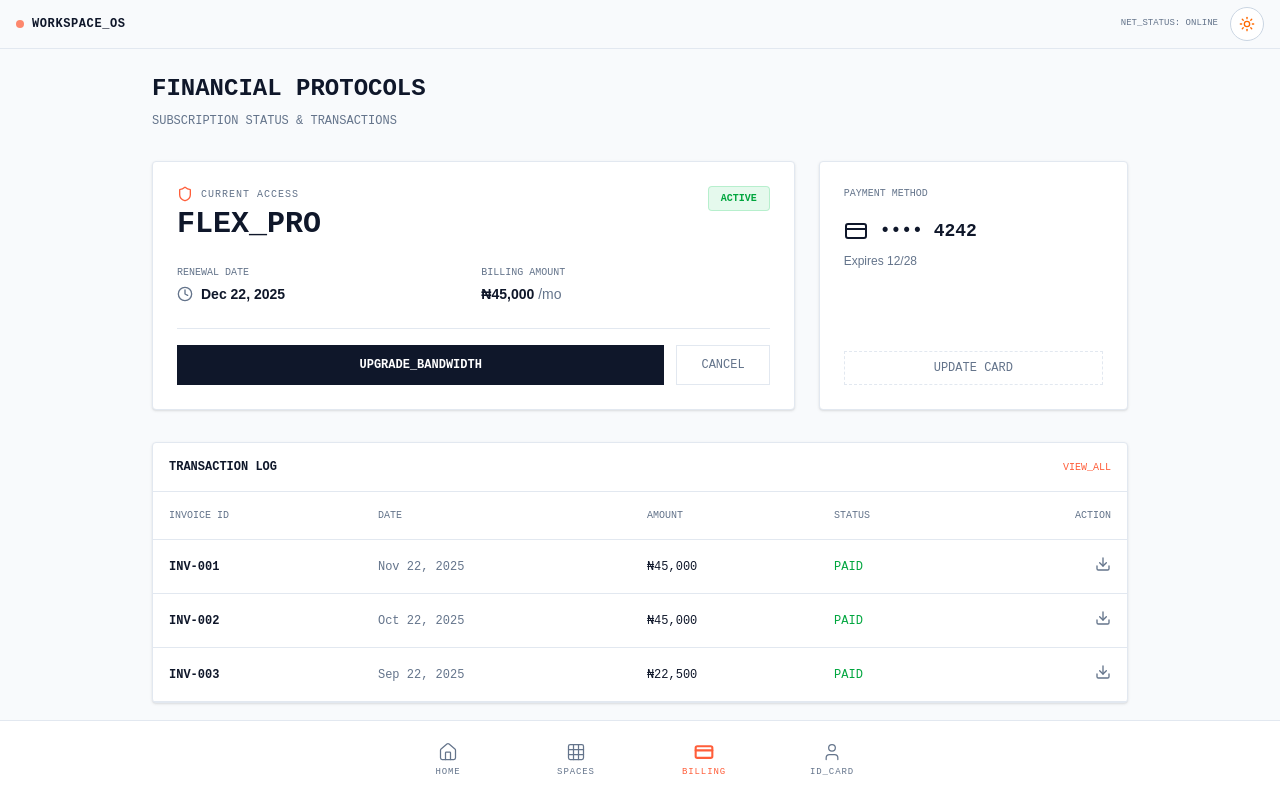
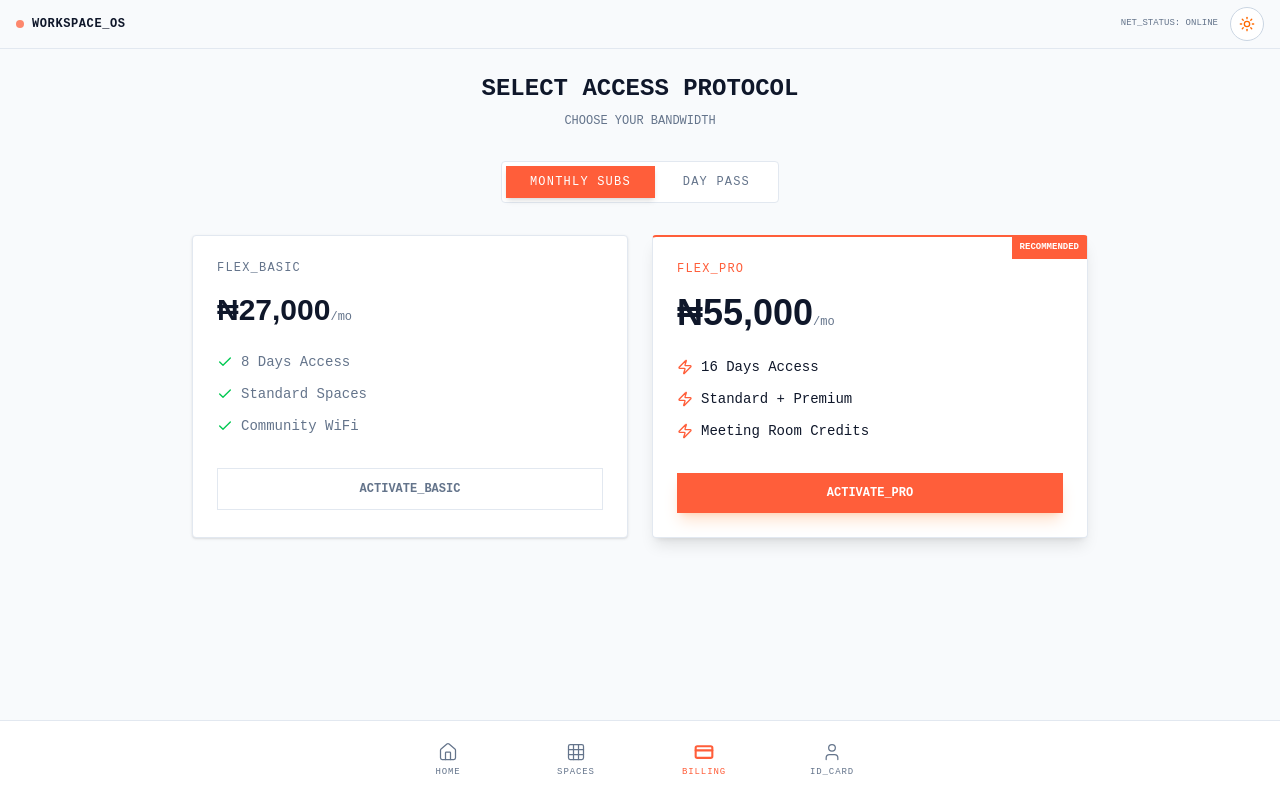
Before and after one commit to OlaMarcus09/subscriber_frontend, a Next.js app: page /plans in a window 1280 px wide. Built offline with nearby package versions, Linux system fonts and the light colour scheme.

Commit message:
Feature: Added Day Pass tab and fixed Theme Switcher

```diff
--- a/pages/plans.js
+++ b/pages/plans.js
@@ -1,123 +1,125 @@
 import React, { useState } from 'react';
 import Head from 'next/head';
 import AppLayout from '../components/AppLayout';
-import { CreditCard, Clock, Download, Zap, ChevronRight, Shield } from 'lucide-react';
+import { CreditCard, Check, Zap, QrCode } from 'lucide-react';
 
-export default function BillingPage() {
-  // Mock Data representing the logged-in user's sub
-  const subscription = {
-    plan: 'FLEX_PRO',
-    status: 'ACTIVE',
-    price: '₦45,000',
-    cycle: 'Monthly',
-    renewal: 'Dec 22, 2025',
-    payment_method: 'VISA •••• 4242'
-  };
-
-  const invoices = [
-    { id: 'INV-001', date: 'Nov 22, 2025', amount: '₦45,000', status: 'PAID' },
-    { id: 'INV-002', date: 'Oct 22, 2025', amount: '₦45,000', status: 'PAID' },
-    { id: 'INV-003', date: 'Sep 22, 2025', amount: '₦22,500', status: 'PAID' }, // Was on basic before
-  ];
+export default function PlansPage() {
+  const [activeTab, setActiveTab] = useState('subs'); // 'subs' or 'daypass'
 
   return (
-    <AppLayout activePage="billing">
-      <Head><title>Billing | Workspace OS</title></Head>
+    <AppLayout activePage="plans">
+      <Head><title>Access Protocols | Workspace OS</title></Head>
 
-      <div className="mb-8">
-        <h1 className="text-2xl font-bold text-[var(--text-main)] font-mono uppercase mb-2">Financial Protocols</h1>
-        <p className="text-[var(--text-muted)] font-mono text-xs">SUBSCRIPTION STATUS & TRANSACTIONS</p>
+      <div className="mb-8 text-center">
+        <h1 className="text-2xl font-bold text-[var(--text-main)] font-mono uppercase mb-2">Select Access Protocol</h1>
+        <p className="text-[var(--text-muted)] font-mono text-xs">CHOOSE YOUR BANDWIDTH</p>
       </div>
 
-      <div className="grid grid-cols-1 md:grid-cols-3 gap-6 mb-8">
-
-        {/* --- ACTIVE PLAN CARD --- */}
-        <div className="md:col-span-2 bg-[var(--bg-surface)] border border-[var(--border-color)] p-6 relative overflow-hidden rounded-sm shadow-sm">
-            <div className="flex justify-between items-start mb-6">
-                <div>
-                    <div className="flex items-center space-x-2 mb-1">
-                        <Shield className="w-4 h-4 text-[var(--color-accent)]" />
-                        <span className="text-[10px] font-mono text-[var(--text-muted)] uppercase tracking-widest">Current Access</span>
-                    </div>
-                    <h2 className="text-3xl font-bold text-[var(--text-main)] font-mono">{subscription.plan}</h2>
-                </div>
-                <div className="px-3 py-1 bg-green-500/10 border border-green-500/20 text-green-600 text-[10px] font-mono uppercase font-bold rounded-sm">
-                    {subscription.status}
-                </div>
-            </div>
-
-            <div className="grid grid-cols-2 gap-4 text-sm mb-6">
-                <div>
-                    <div className="text-[10px] font-mono text-[var(--text-muted)] uppercase mb-1">Renewal Date</div>
-                    <div className="flex items-center text-[var(--text-main)] font-bold">
-                        <Clock className="w-4 h-4 mr-2 text-[var(--text-muted)]" /> {subscription.renewal}
-                    </div>
-                </div>
-                <div>
-                    <div className="text-[10px] font-mono text-[var(--text-muted)] uppercase mb-1">Billing Amount</div>
-                    <div className="text-[var(--text-main)] font-bold">{subscription.price} <span className="text-[var(--text-muted)] font-normal">/mo</span></div>
-                </div>
-            </div>
-
-            <div className="flex space-x-3 border-t border-[var(--border-color)] pt-4">
-                <button className="flex-1 py-3 bg-[var(--text-main)] text-[var(--bg-surface)] font-mono text-xs font-bold uppercase hover:opacity-90 transition-opacity">
-                    Upgrade_Bandwidth
+      {/* --- TOGGLE TABS --- */}
+      <div className="flex justify-center mb-8">
+        <div className="bg-[var(--bg-surface)] border border-[var(--border-color)] p-1 rounded-sm flex space-x-1">
+            <button
+                onClick={() => setActiveTab('subs')}
+                className={`px-6 py-2 text-xs font-mono uppercase tracking-widest transition-all ${activeTab === 'subs' ? 'bg-[var(--color-accent)] text-white shadow-md' : 'text-[var(--text-muted)] hover:text-[var(--text-main)]'}`}
+            >
+                Monthly Subs
             </button>
-                <button className="px-6 border border-[var(--border-color)] text-[var(--text-muted)] font-mono text-xs hover:text-red-500 hover:border-red-500 transition-colors uppercase">
-                    Cancel
+            <button
+                onClick={() => setActiveTab('daypass')}
+                className={`px-6 py-2 text-xs font-mono uppercase tracking-widest transition-all ${activeTab === 'daypass' ? 'bg-[var(--color-accent)] text-white shadow-md' : 'text-[var(--text-muted)] hover:text-[var(--text-main)]'}`}
+            >
+                Day Pass
             </button>
         </div>
       </div>
 
-        {/* --- PAYMENT METHOD --- */}
-        <div className="bg-[var(--bg-surface)] border border-[var(--border-color)] p-6 rounded-sm shadow-sm flex flex-col justify-between">
-            <div>
-                <div className="text-[10px] font-mono text-[var(--text-muted)] uppercase mb-4">Payment Method</div>
-                <div className="flex items-center mb-2">
-                    <CreditCard className="w-6 h-6 text-[var(--text-main)] mr-3" />
-                    <span className="text-lg font-mono font-bold text-[var(--text-main)]">•••• 4242</span>
+      {/* --- SUBSCRIPTIONS TAB --- */}
+      {activeTab === 'subs' && (
+        <div className="grid md:grid-cols-2 gap-6 max-w-4xl mx-auto">
+
+            {/* FLEX BASIC */}
+            <div className="bg-[var(--bg-surface)] border border-[var(--border-color)] p-6 hover:border-[var(--text-muted)] transition-colors relative group rounded-sm shadow-sm">
+                <div className="text-[var(--text-muted)] font-mono text-xs uppercase mb-4 tracking-widest">FLEX_BASIC</div>
+                <div className="mb-6">
+                    <span className="text-3xl font-bold text-[var(--text-main)]">₦27,000</span>
+                    <span className="text-[var(--text-muted)] font-mono text-xs">/mo</span>
                 </div>
-                <p className="text-xs text-[var(--text-muted)]">Expires 12/28</p>
+                <ul className="space-y-3 mb-8 text-sm text-[var(--text-muted)] font-mono">
+                    <li className="flex items-center"><Check className="w-4 h-4 mr-2 text-green-500" /> 8 Days Access</li>
+                    <li className="flex items-center"><Check className="w-4 h-4 mr-2 text-green-500" /> Standard Spaces</li>
+                    <li className="flex items-center"><Check className="w-4 h-4 mr-2 text-green-500" /> Community WiFi</li>
+                </ul>
+                <button className="w-full py-3 border border-[var(--border-color)] text-[var(--text-muted)] font-mono text-xs font-bold hover:border-[var(--text-main)] hover:text-[var(--text-main)] transition-all uppercase">
+                    ACTIVATE_BASIC
+                </button>
             </div>
-            <button className="w-full mt-6 py-2 border border-dashed border-[var(--border-color)] text-[var(--text-muted)] font-mono text-xs uppercase hover:border-[var(--color-accent)] hover:text-[var(--color-accent)] transition-colors">
-                Update Card
+
+            {/* FLEX PRO */}
+            <div className="bg-[var(--bg-surface)] border-t-2 border-t-[var(--color-accent)] border-x border-b border-[var(--border-color)] p-6 relative shadow-lg rounded-sm">
+                <div className="absolute top-0 right-0 bg-[var(--color-accent)] text-white text-[9px] font-mono font-bold px-2 py-1 uppercase">Recommended</div>
+                <div className="text-[var(--color-accent)] font-mono text-xs uppercase mb-4 tracking-widest">FLEX_PRO</div>
+                <div className="mb-6">
+                    <span className="text-4xl font-bold text-[var(--text-main)]">₦55,000</span>
+                    <span className="text-[var(--text-muted)] font-mono text-xs">/mo</span>
+                </div>
+                <ul className="space-y-3 mb-8 text-sm text-[var(--text-main)] font-mono">
+                    <li className="flex items-center"><Zap className="w-4 h-4 mr-2 text-[var(--color-accent)]" /> 16 Days Access</li>
+                    <li className="flex items-center"><Zap className="w-4 h-4 mr-2 text-[var(--color-accent)]" /> Standard + Premium</li>
+                    <li className="flex items-center"><Zap className="w-4 h-4 mr-2 text-[var(--color-accent)]" /> Meeting Room Credits</li>
+                </ul>
+                <button className="w-full py-3 bg-[var(--color-accent)] text-white font-mono text-xs font-bold hover:opacity-90 transition-all uppercase shadow-lg shadow-orange-500/20">
+                    ACTIVATE_PRO
                 </button>
             </div>
         </div>
+      )}
 
-      {/* --- INVOICE HISTORY --- */}
-      <div className="bg-[var(--bg-surface)] border border-[var(--border-color)] rounded-sm shadow-sm">
-        <div className="p-4 border-b border-[var(--border-color)] flex justify-between items-center">
-            <h3 className="text-xs font-mono text-[var(--text-main)] uppercase font-bold">Transaction Log</h3>
-            <button className="text-[10px] font-mono text-[var(--color-accent)] hover:underline">VIEW_ALL</button>
+      {/* --- DAY PASS TAB --- */}
+      {activeTab === 'daypass' && (
+        <div className="max-w-md mx-auto">
+            <div className="bg-[var(--bg-surface)] border border-[var(--border-color)] p-8 text-center relative overflow-hidden rounded-sm shadow-md">
+                {/* Decorative Scanline */}
+                <div className="absolute top-0 left-0 w-full h-1 bg-[var(--color-accent)] animate-pulse"></div>
+
+                <div className="w-16 h-16 bg-[var(--bg-input)] rounded-full flex items-center justify-center mx-auto mb-4 text-[var(--color-accent)]">
+                    <QrCode className="w-8 h-8" />
                 </div>
-        <table className="w-full text-left">
-            <thead>
-                <tr className="text-[10px] font-mono text-[var(--text-muted)] border-b border-[var(--border-color)] uppercase bg-[var(--bg-input)]">
-                    <th className="p-4 font-normal">Invoice ID</th>
-                    <th className="p-4 font-normal">Date</th>
-                    <th className="p-4 font-normal">Amount</th>
-                    <th className="p-4 font-normal">Status</th>
-                    <th className="p-4 font-normal text-right">Action</th>
-                </tr>
-            </thead>
-            <tbody className="font-mono text-xs">
-                {invoices.map((inv) => (
-                    <tr key={inv.id} className="border-b border-[var(--border-color)] hover:bg-[var(--bg-input)] transition-colors">
-                        <td className="p-4 text-[var(--text-main)] font-bold">{inv.id}</td>
-                        <td className="p-4 text-[var(--text-muted)]">{inv.date}</td>
-                        <td className="p-4 text-[var(--text-main)]">{inv.amount}</td>
-                        <td className="p-4 text-green-600">{inv.status}</td>
-                        <td className="p-4 text-right">
-                            <button className="text-[var(--text-muted)] hover:text-[var(--text-main)]">
-                                <Download className="w-4 h-4" />
+
+                <h2 className="text-2xl font-bold text-[var(--text-main)] font-mono mb-2">Single Day Pass</h2>
+                <p className="text-[var(--text-muted)] text-sm mb-6">
+                    Instant access to any Standard or Premium space for 24 hours. Pay now, scan immediately.
+                </p>
+
+                <div className="mb-8 p-4 bg-[var(--bg-input)] border border-[var(--border-color)] rounded-sm">
+                    <div className="text-3xl font-bold text-[var(--text-main)] font-mono">₦4,500</div>
+                    <div className="text-[10px] text-[var(--text-muted)] uppercase tracking-widest">FLAT RATE / DAY</div>
+                </div>
+
+                <div className="space-y-3 mb-8 text-left text-sm text-[var(--text-muted)] font-mono">
+                    <div className="flex justify-between border-b border-[var(--border-color)] pb-2">
+                        <span>Valid For:</span>
+                        <span className="text-[var(--text-main)]">One Check-in</span>
+                    </div>
+                    <div className="flex justify-between border-b border-[var(--border-color)] pb-2">
+                        <span>Expiry:</span>
+                        <span className="text-[var(--text-main)]">24 Hours from purchase</span>
+                    </div>
+                    <div className="flex justify-between">
+                        <span>Access:</span>
+                        <span className="text-[var(--text-main)]">All 7 Hubs*</span>
+                    </div>
+                </div>
+
+                <button className="w-full py-4 bg-[var(--text-main)] text-[var(--bg-surface)] font-mono text-xs font-bold uppercase hover:opacity-90 transition-all flex items-center justify-center">
+                    <CreditCard className="w-4 h-4 mr-2" /> PURCHASE_PASS
                 </button>
-                        </td>
-                    </tr>
-                ))}
-            </tbody>
-        </table>
             </div>
+
+            <p className="text-center text-[10px] text-[var(--text-muted)] font-mono mt-4">
+                *NOTE: The Bunker requires an additional top-up at the venue.
+            </p>
+        </div>
+      )}
 
     </AppLayout>
   );
```
Lines whose indentation alone changed are shown as unchanged.
